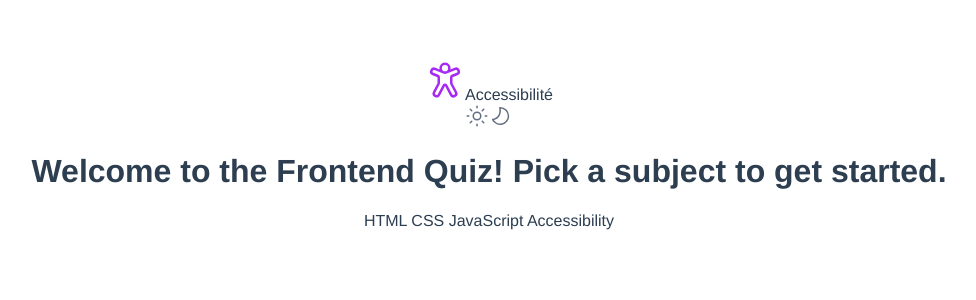
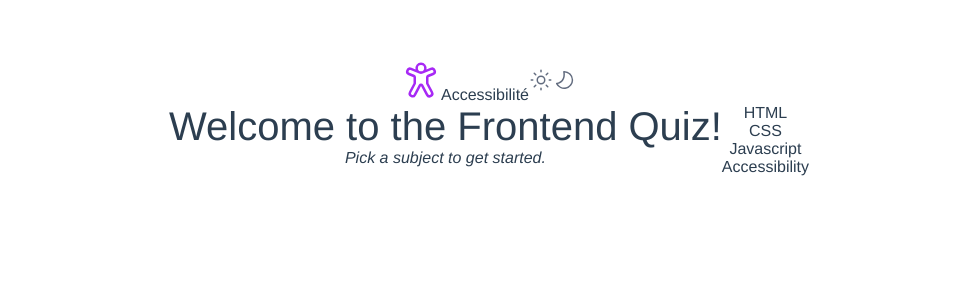
Before and after one commit to bertrand-d/quizz-app, a Vue app: page / in a window 1280 px wide. Shown: the top 300 px of the page, without its empty margins (151-1127 px from the left). Built offline with nearby package versions, Linux system fonts and the light colour scheme.

Commit message:
add homepage

```diff
--- a/package.json
+++ b/package.json
@@ -18,7 +18,9 @@
     "@vue/cli-plugin-eslint": "~5.0.0",
     "@vue/cli-service": "~5.0.0",
     "eslint": "^7.32.0",
-    "eslint-plugin-vue": "^8.0.3"
+    "eslint-plugin-vue": "^8.0.3",
+    "sass": "^1.69.5",
+    "sass-loader": "^13.3.2"
   },
   "eslintConfig": {
     "root": true,
--- a/src/App.vue
+++ b/src/App.vue
@@ -1,32 +1,47 @@
 <template>
   <HeaderSection />
-  <h1>Welcome to the Frontend Quiz!
-    Pick a subject to get started.</h1>
-
-  HTML
-  CSS
-  JavaScript
-  Accessibility
+  <HomePage />
 </template>
 
 <script>
 import HeaderSection from './components/HeaderSection.vue'
+import HomePage from './pages/HomePage.vue'
 
 export default {
   name: 'App',
   components: {
-    HeaderSection
+    HeaderSection,
+    HomePage
   }
 }
 </script>
 
-<style>
+<style lang="scss">
+
+body {
+  margin: 0;
+}
+
 #app {
-  font-family: Avenir, Helvetica, Arial, sans-serif;
-  -webkit-font-smoothing: antialiased;
-  -moz-osx-font-smoothing: grayscale;
+  @import url('https://fonts.googleapis.com/css2?family=Manrope:wght@400;700&family=Rubik:ital,wght@0,400;0,500;1,300;1,400&display=swap');
+  font-family: Rubik, Helvetica, Arial, sans-serif;
+  font-weight: 300;
   text-align: center;
   color: #2c3e50;
   margin-top: 60px;
 }
+
+.max-container {
+  max-width: 1400px;
+}
+
+h1 {
+  margin: 0;
+  font-size: 2.5em;
+  font-weight: 300;
+}
+
+p {
+  margin: 0;
+}
 </style>
--- a/src/components/HeaderSection.vue
+++ b/src/components/HeaderSection.vue
@@ -1,10 +1,10 @@
 <template>
   <header class="header">
-    <div>
+    <div class="header-title">
       <img src='/images/icon-accessibility.svg' />
       <span>Accessibilité</span>
     </div>
-    <div>
+    <div class="header-toggle">
       <img src='/images/icon-sun-dark.svg' />
       <img src='/images/icon-moon-dark.svg' />
     </div>
@@ -17,21 +17,12 @@ export default {
 }
 </script>
 
-<style scoped>
-h3 {
-  margin: 40px 0 0;
+<style lang="scss">
+
+.header {
+  display: flex;
+  justify-content: center;
+  align-items: center;
 }
 
-ul {
-  list-style-type: none;
-  padding: 0;
-}
-
-li {
-  display: inline-block;
-  margin: 0 10px;
-}
-
-a {
-  color: #42b983;
-}</style>
+</style>
--- /dev/null
+++ b/src/pages/HomePage.vue
@@ -0,0 +1,40 @@
+<template>
+    <main class="homepage max-container">
+        <div class="homepage-left">
+            <h1 class="main-title">Welcome to the
+                <span class="bold">Frontend Quiz!</span>
+            </h1>
+            <p class="italic">Pick a subject to get started.</p>
+        </div>
+        <div class="homepage-right">
+            <div class="card-choice">HTML</div>
+            <div class="card-choice">CSS</div>
+            <div class="card-choice">Javascript</div>
+            <div class="card-choice">Accessibility</div>
+        </div>
+    </main>
+</template>
+
+<script>
+export default {
+    name: 'HomePage'
+}
+</script>
+
+<style lang="scss">
+.bold {
+    font-weight: 500;
+}
+
+.italic {
+    font-style: italic;
+}
+
+.homepage {
+    display: flex;
+    margin: 0 auto;
+    justify-content: center;
+}
+
+
+</style>
```
Also changed, not shown: src/pages/QuestionPage.vue (added), 1 other file (tests, documents, lock files or other folders).
